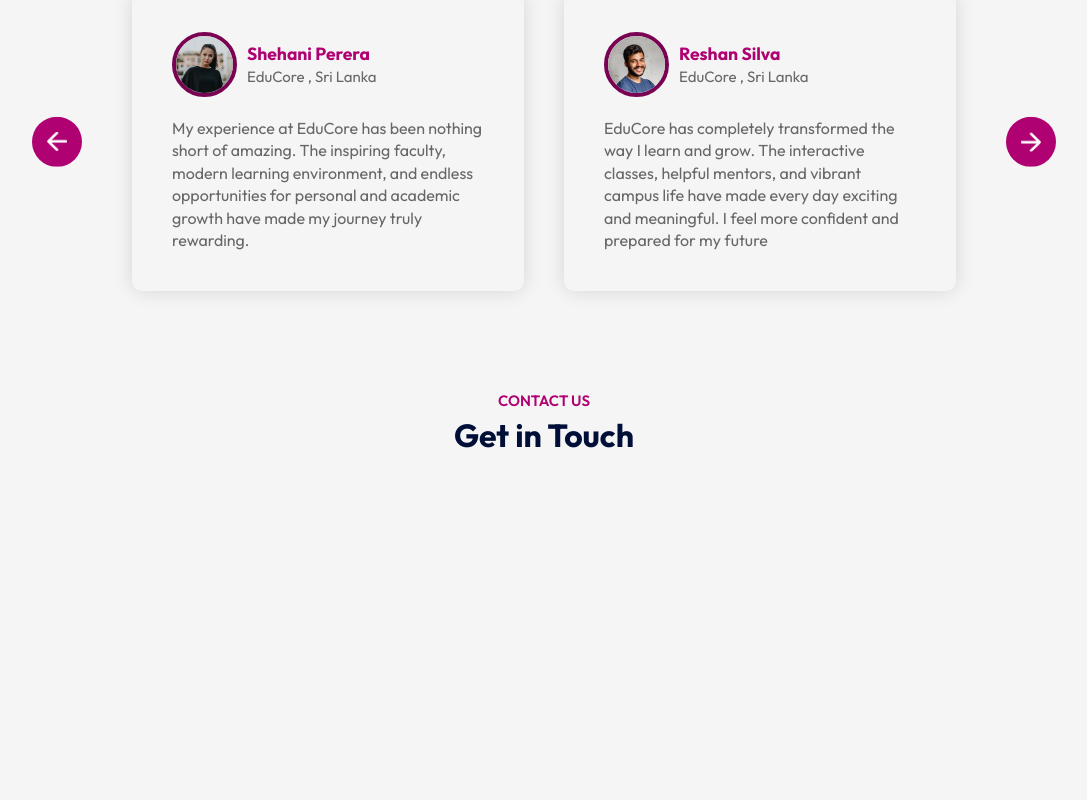
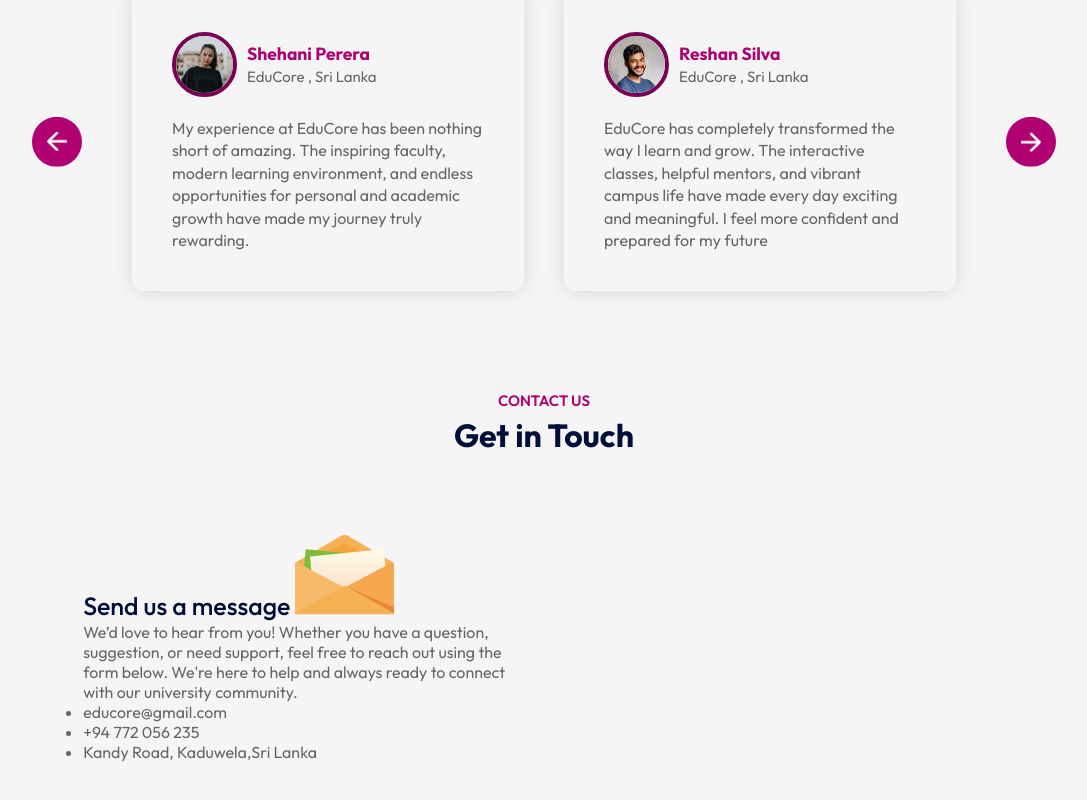
Before and after one commit to sewminiJayawardhana/EduCore, a React (Vite) app: page / in a window 1280 px wide. Shown: the part 2609-3409 px from the top of the page, without its empty margins (96-1183 px from the left). Before the commit the page ends 3094 px from the top, so only its background shows below. Built offline with nearby package versions, Linux system fonts and the light colour scheme.

Commit message:
Added content to Contact component and updated CSS styles.

```diff
--- a/src/Components/Contact/Contact.css
+++ b/src/Components/Contact/Contact.css
@@ -0,0 +1,17 @@
+.contact{
+    margin:80px auto;
+    max-width : 90%;
+    display:flex ;
+    align-content: center;
+    justify-content: space-between;
+}
+
+.contact-col{
+    flex-basis: 48%;
+    color: #676767;
+}
+.contact-col h3{
+    color:#000F38 ;
+    font-weight: 500;
+    font-size: 25px;
+}
--- a/src/Components/Contact/Contact.jsx
+++ b/src/Components/Contact/Contact.jsx
@@ -1,10 +1,21 @@
 import React from 'react'
 import'./Contact.css'
+import msg_icon from '../../assets/msg-icon.png'
 
 const Contact = () => {
   return (
     <div className='contact'>
-        <div className="contact-col"></div>
+        <div className="contact-col">
+            <h3>Send us a message <img src={msg_icon} alt="" /></h3>
+            <p>
+               We’d love to hear from you! Whether you have a question, suggestion, or need support, feel free to reach out using the form below. We're here to help and always ready to connect with our university community.
+            </p>
+            <ul>
+                <li>educore@gmail.com</li>
+                <li>+94 772 056 235</li>
+                <li>Kandy Road, Kaduwela,Sri Lanka</li>
+            </ul>
+        </div>
 
     </div>
   )
```
